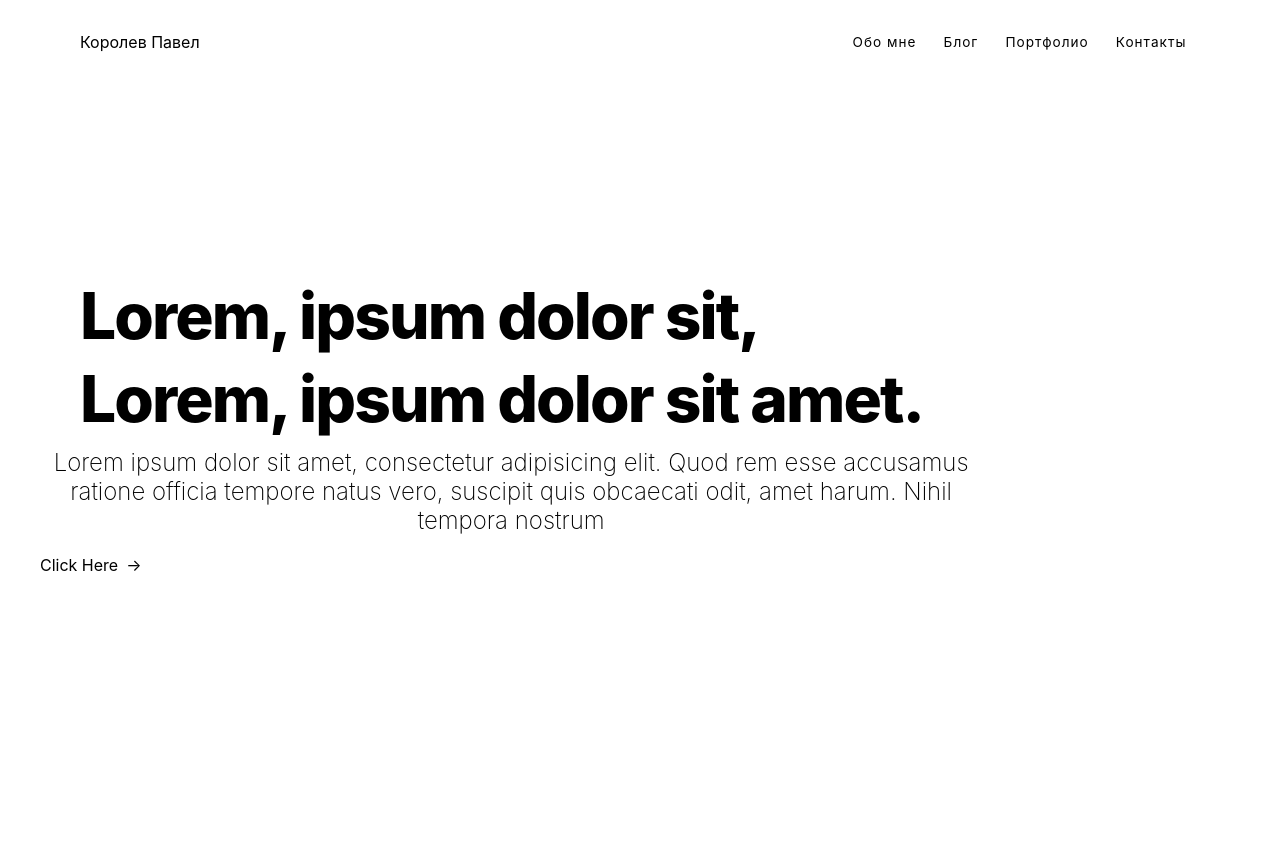
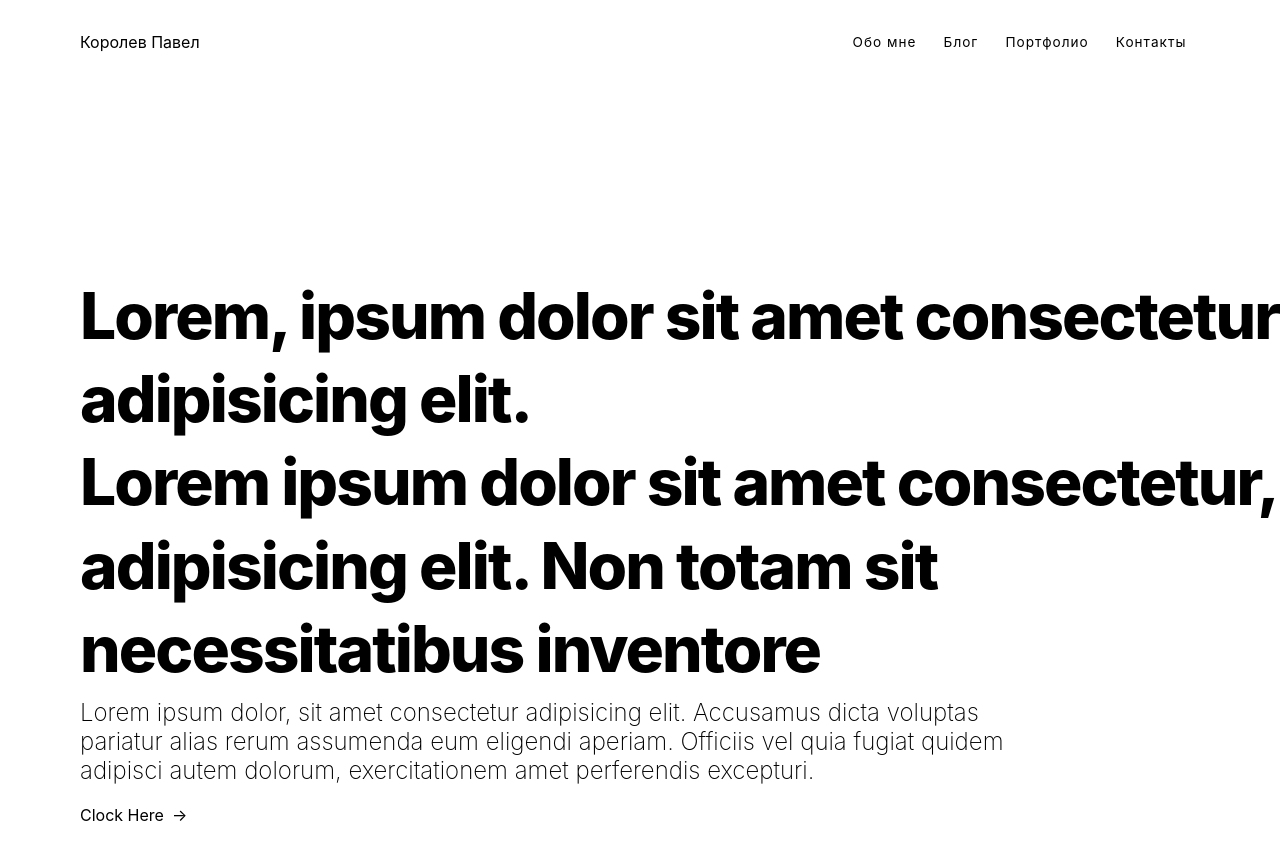
Before and after one commit to DOLBOLESCH/gitdntwrk, a SvelteKit app: page / in a window 1280 px wide. Shown: the top 860 px of the page. Before the commit the page ends 800 px from the top, so only its background shows below. Built offline with nearby package versions, Linux system fonts and the light colour scheme.

Commit message:
removed errors

```diff
--- a/src/routes/+page.svelte
+++ b/src/routes/+page.svelte
@@ -2,28 +2,27 @@
     <title>Королев Павел</title>
 </svelte:head>
 
-<div class='container'>
-    <div class='info'>
-        <div class='animate-background'>
-            <div class='container info-container'>
-                <div class='info-text'></div>
+<div class="container">
+    <div class="info">
+        <div class="animate-background">
+            <div class="container info-container">
+                <div class="info-text">
                     <h1>
-                        <p class='animate-text-1'>Lorem, ipsum dolor sit,</p>
-                        <p class='text-2'>Lorem, ipsum dolor sit amet.</p>
+                        <p class="animate-text-1">Lorem, ipsum dolor sit amet consectetur adipisicing elit.</p>
+                        <p class="text-2">Lorem ipsum dolor sit amet consectetur, adipisicing elit. Non totam sit necessitatibus inventore </p>
                     </h1>
-            </div>
-            <h2 class="subtitle">
-                Lorem ipsum dolor sit amet, consectetur adipisicing elit. Quod rem esse accusamus
-                ratione officia tempore
-                natus vero, suscipit quis obcaecati odit, amet harum. Nihil tempora nostrum
-            </h2>
-            <div style='color:black' class='scroll-button animate-scroll' tabindex='0'>
-                <a href='/about'>Click Here</a>
-                <div class='arrow'>→</div>
+                </div>
+                <h2 class="subtitle">Lorem ipsum dolor, sit amet consectetur adipisicing elit. Accusamus dicta voluptas pariatur alias rerum assumenda eum eligendi aperiam. Officiis vel quia fugiat quidem adipisci autem dolorum, exercitationem amet perferendis excepturi.</h2>
+                <!-- svelte-ignore a11y-no-noninteractive-tabindex -->
+                <div style="color: black;" class="scroll-button animate-scroll" tabindex="0">
+                    <a href="/about">Clock Here</a>
+                    <div class="arrow">&rarr;</div>
+                </div>
             </div>
         </div>
     </div>
 </div>
+<div class="background-div"></div>
 
 <style>
 .info {
```
